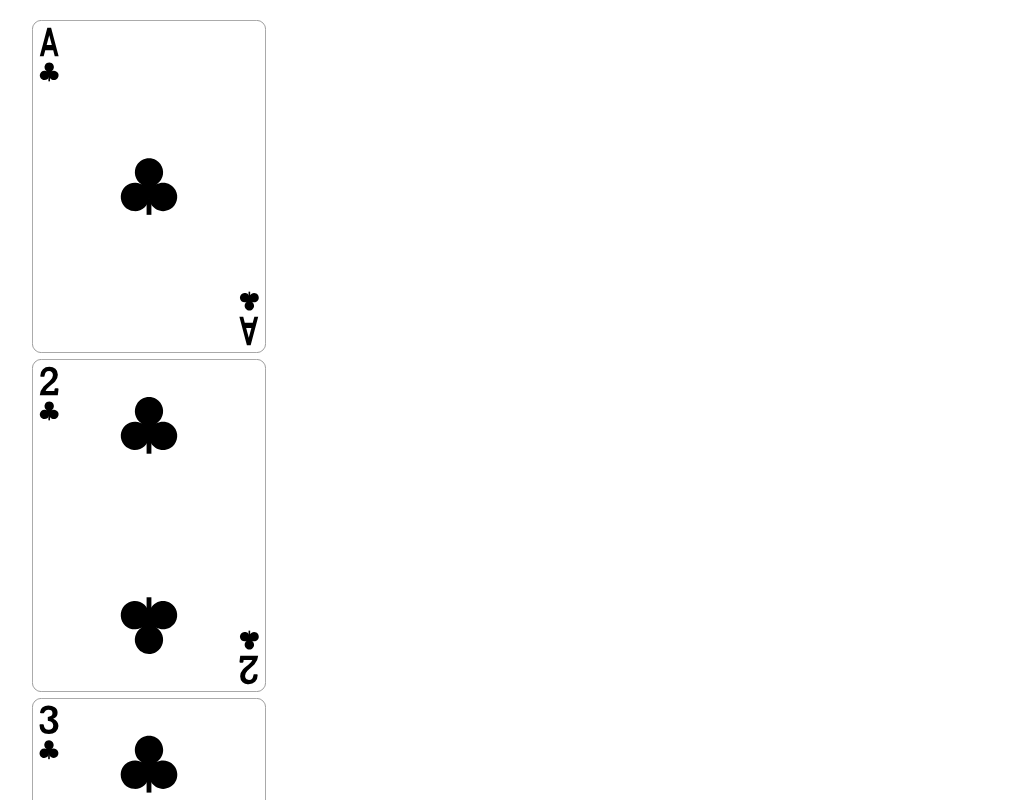
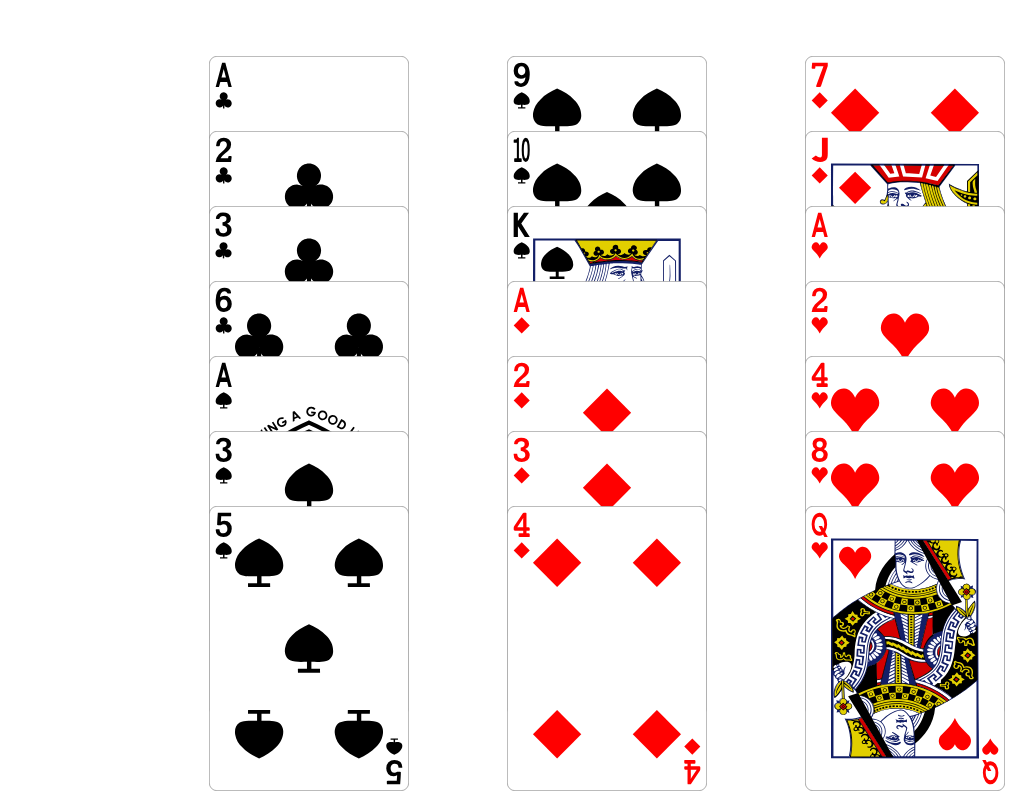
Before and after one commit to megelismi/21-card-trick, a React (Vite) app: page / in a window 1280 px wide. Shown: the top 800 px of the page, without its empty margins (8-1044 px from the left). Built offline with nearby package versions, Linux system fonts and the light colour scheme.

Commit message:
card row styling

```diff
--- a/src/App.css
+++ b/src/App.css
@@ -1,42 +1,14 @@
-/* #root {
-  max-width: 1280px;
-  margin: 0 auto;
-  padding: 2rem;
-  text-align: center;
-}
-
-.logo {
-  height: 6em;
-  padding: 1.5em;
-  will-change: filter;
-  transition: filter 300ms;
-}
-.logo:hover {
-  filter: drop-shadow(0 0 2em #646cffaa);
-}
-.logo.react:hover {
-  filter: drop-shadow(0 0 2em #61dafbaa);
-}
-
-@keyframes logo-spin {
-  from {
-    transform: rotate(0deg);
-  }
-  to {
-    transform: rotate(360deg);
-  }
-}
-
-@media (prefers-reduced-motion: no-preference) {
-  a:nth-of-type(2) .logo {
-    animation: logo-spin infinite 20s linear;
-  }
-}
-
-.card {
+.app-container {
+  display: flex;
+  justify-content: center;
   padding: 2em;
 }
 
-.read-the-docs {
-  color: #888;
-} */
+.app {
+  max-width: 1200px;
+  display: flex;
+  flex-wrap: wrap;
+  min-height: 100vh;
+  background-color: var(--background-color);
+  color: var(--text-color);
+}
--- a/src/App.tsx
+++ b/src/App.tsx
@@ -22,21 +22,63 @@ import threeOfClubs from "./assets/svg_playing_cards/fronts/clubs_3.svg";
 import fourOfDiamonds from "./assets/svg_playing_cards/fronts/diamonds_4.svg";
 
 import Card from "./components/Card";
+import CardRow from "./components/CardRow";
 
 function App() {
   const cards = Object.keys(CARDS);
+  const firstRow = cards.slice(0, 7);
+  const secondRow = cards.slice(7, 14);
+  const thirdRow = cards.slice(14, 21);
 
   return (
-    <div style={{ margin: "20px auto", maxWidth: "1200px" }}>
-      {cards.map((key) => {
-        const src = CARDS[key];
+    <div className="app-container">
+      <div className="app">
+        <CardRow>
+          {firstRow.map((key) => {
+            const src = CARDS[key];
 
-        return (
-          <Card key={key}>
-            <img src={src} className="card-img" alt={key.replace(/_/g, " ")} />
-          </Card>
-        );
-      })}
+            return (
+              <Card>
+                <img
+                  src={src}
+                  className="card-img"
+                  alt={key.replace(/_/g, " ")}
+                />
+              </Card>
+            );
+          })}
+        </CardRow>
+        <CardRow>
+          {secondRow.map((key) => {
+            const src = CARDS[key];
+
+            return (
+              <Card>
+                <img
+                  src={src}
+                  className="card-img"
+                  alt={key.replace(/_/g, " ")}
+                />
+              </Card>
+            );
+          })}
+        </CardRow>
+        <CardRow>
+          {thirdRow.map((key) => {
+            const src = CARDS[key];
+
+            return (
+              <Card>
+                <img
+                  src={src}
+                  className="card-img"
+                  alt={key.replace(/_/g, " ")}
+                />
+              </Card>
+            );
+          })}
+        </CardRow>
+      </div>
     </div>
   );
 }
--- /dev/null
+++ b/src/Card.css
@@ -0,0 +1,51 @@
+.card-row {
+  position: relative;
+  width: 250px;
+  height: 300px;
+  margin: 1.5em;
+}
+
+.card {
+  position: absolute;
+  width: 200px;
+}
+
+.card-img {
+  width: 200px;
+}
+
+/* Offset each card to create the stack effect */
+.card:nth-child(1) {
+  top: 0;
+  z-index: 1; /* Higher z-index for cards on top */
+}
+
+.card:nth-child(2) {
+  top: 75px; /* Offset from the top */
+  z-index: 2;
+}
+
+.card:nth-child(3) {
+  top: 150px;
+  z-index: 3;
+}
+
+.card:nth-child(4) {
+  top: 225px;
+  z-index: 4;
+}
+
+.card:nth-child(5) {
+  top: 300px;
+  z-index: 5;
+}
+
+.card:nth-child(6) {
+  top: 375px;
+  z-index: 6;
+}
+
+.card:nth-child(7) {
+  top: 450px;
+  z-index: 7;
+}
--- a/src/components/Card.tsx
+++ b/src/components/Card.tsx
@@ -1,3 +1,5 @@
+import "../Card.css";
+
 export default function Card({ children }: { children: React.ReactNode }) {
   return (
     <>
--- /dev/null
+++ b/src/components/CardRow.tsx
@@ -0,0 +1,5 @@
+import "../Card.css";
+
+export default function CardRow({ children }: { children: React.ReactNode }) {
+  return <div className="card-row">{children}</div>;
+}
--- a/src/index.css
+++ b/src/index.css
@@ -2,6 +2,10 @@
   box-sizing: border-box;
   margin: 0;
   padding: 0;
+}
+
+body {
+  margin: 0 auto;
 }
 
 :root {
```
